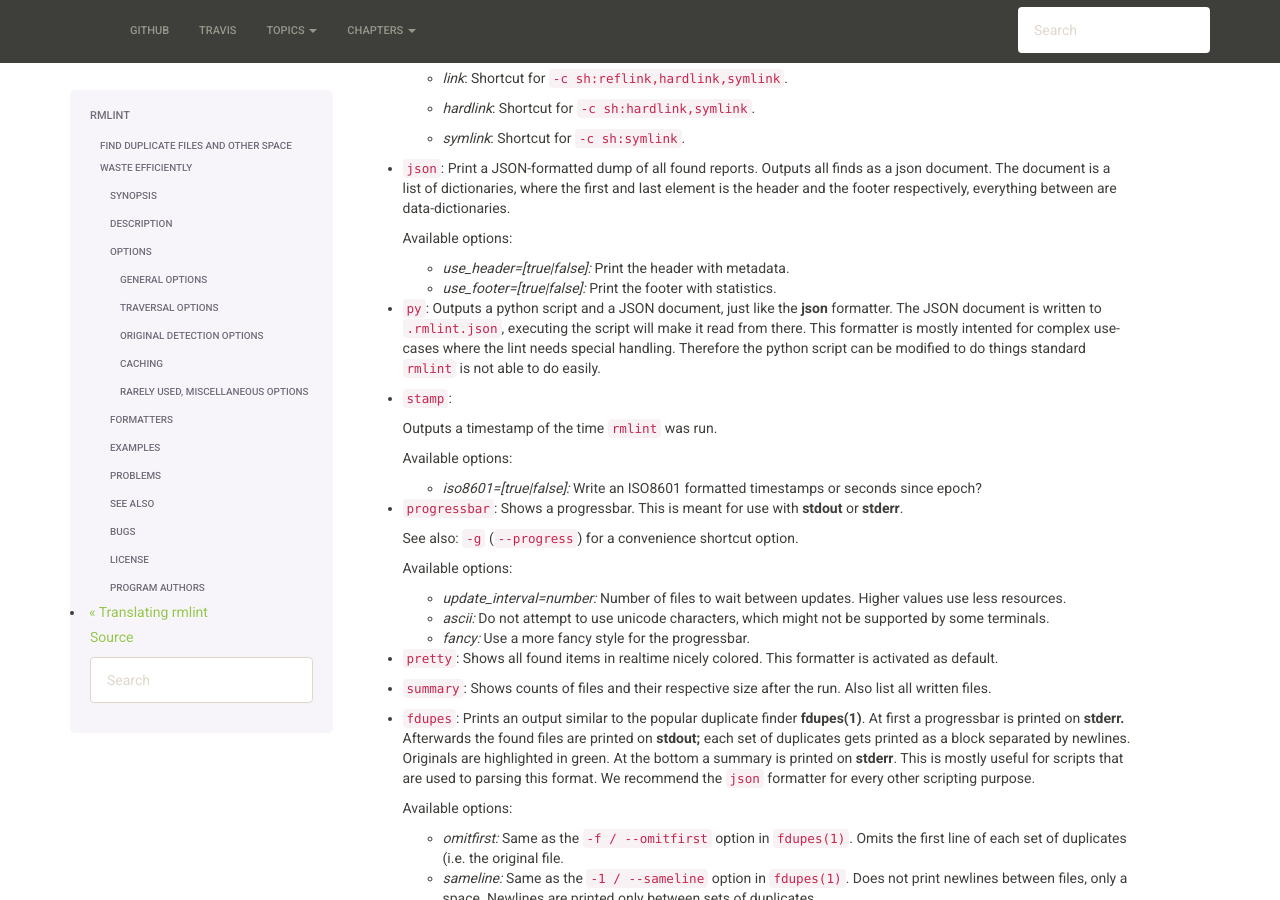
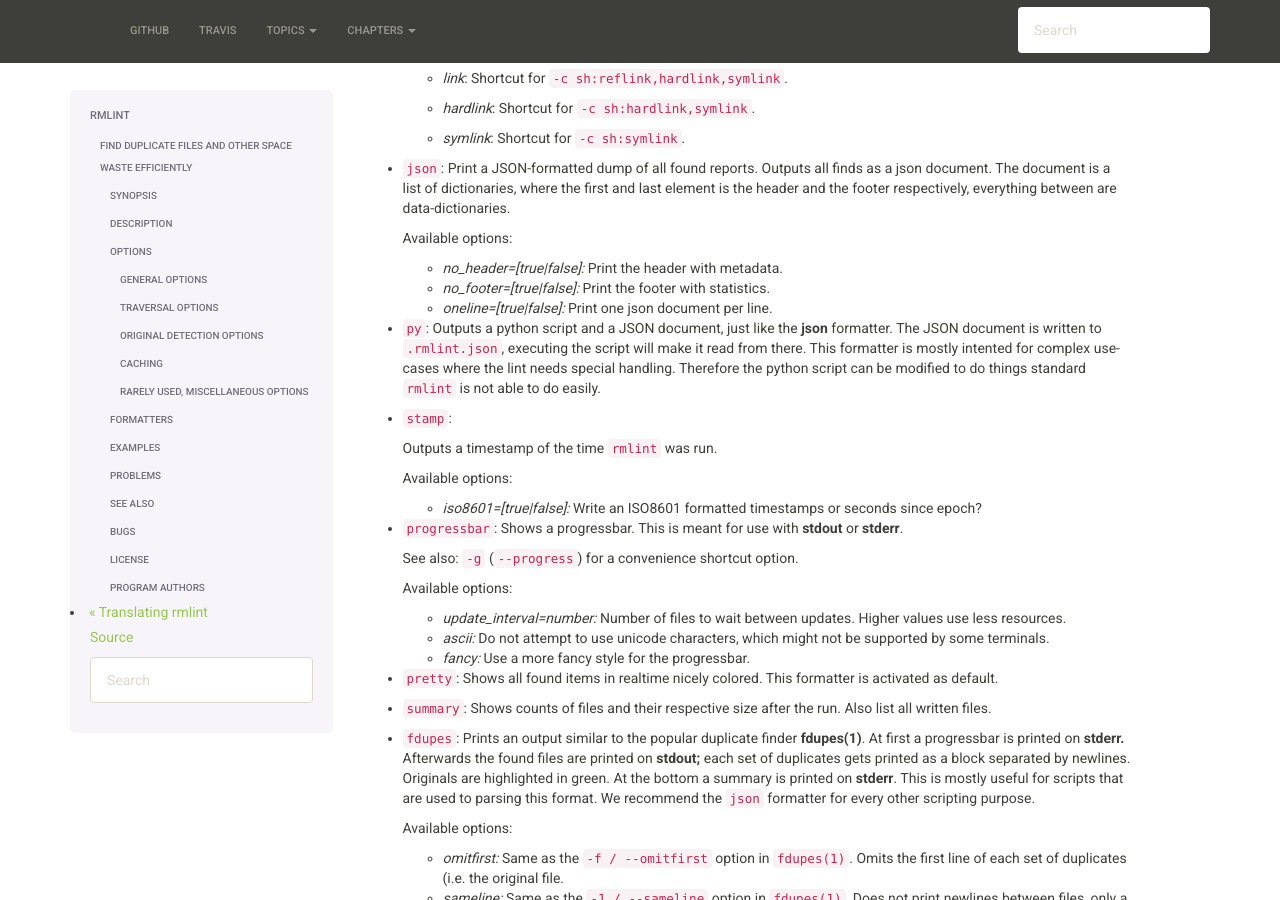
Before and after one commit to sahib/rmlint, a Sphinx documentation site: the page built from docs/rmlint.1.rst, in a window 1280 px wide and 900 px high, scrolled down 5457 px. Built offline with Sphinx 7.4.7, drawn with Linux system fonts in a browser that asks for light colours; some of the changed text lies outside the part shown.

Commit message:
docs: add json:oneline & fix some style issues

```diff
--- a/docs/rmlint.1.rst
+++ b/docs/rmlint.1.rst
@@ -102,7 +102,7 @@ General Options
 
     If the value is omitted it is set to a true value.
 
-:``-z --perms[=[rwx]] (**default\:** *no check*)``:
+:``-z --perms[=[rwx]]`` (**default\:** *no check*):
 
     Only look into file if it is readable, writable or executable by the current user.
     Which one of the can be given as argument as one of *rwx*.
@@ -221,7 +221,7 @@ Traversal Options
     Wether to filter hardlinks after traversal (same *inode* and same *device*).
     If not filtered, there will be only one checksum built per hardlink cluster.
 
-:``-f --followlinks`` / ``-F --no-followlinks`` / ``-@ --see-symlinks (**default**)``:
+:``-f --followlinks`` / ``-F --no-followlinks`` / ``-@ --see-symlinks`` (**default**):
 
     Follow symbolic links? If file system loops occur ``rmlint`` will detect this.
     If `-F` is specified, symbolic links will be ignored completely, if the
@@ -363,7 +363,7 @@ Caching
 Rarely used, miscellaneous Options
 ----------------------------------
 
-:``-t --threads=N**`` (*default\:* 16):
+:``-t --threads=N`` (*default\:* 16):
 
     The number of threads to use during file tree traversal and hashing.
     ``rmlint`` probably knows better than you how to set the value.
@@ -442,8 +442,9 @@ FORMATTERS
 
   Available options:
 
-  - *use_header=[true|false]:* Print the header with metadata.
-  - *use_footer=[true|false]:* Print the footer with statistics.
+  - *no_header=[true|false]:* Print the header with metadata.
+  - *no_footer=[true|false]:* Print the footer with statistics.
+  - *oneline=[true|false]:* Print one json document per line.
 
 * ``py``: Outputs a python script and a JSON document, just like the **json** formatter.
   The JSON document is written to ``.rmlint.json``, executing the script will
```
